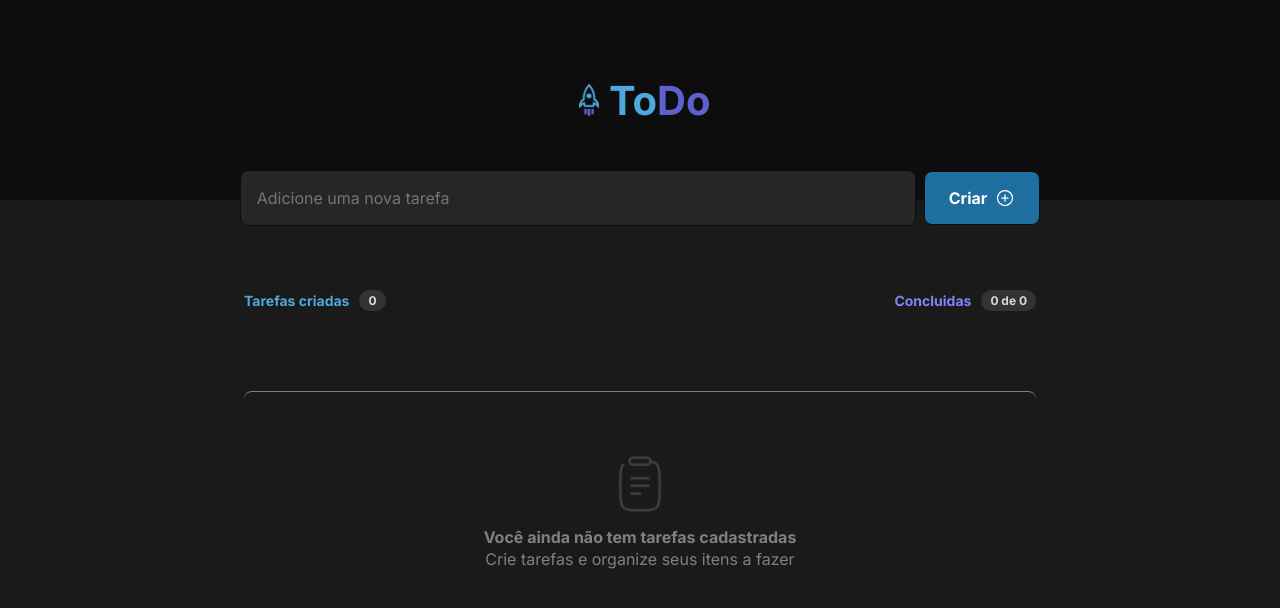
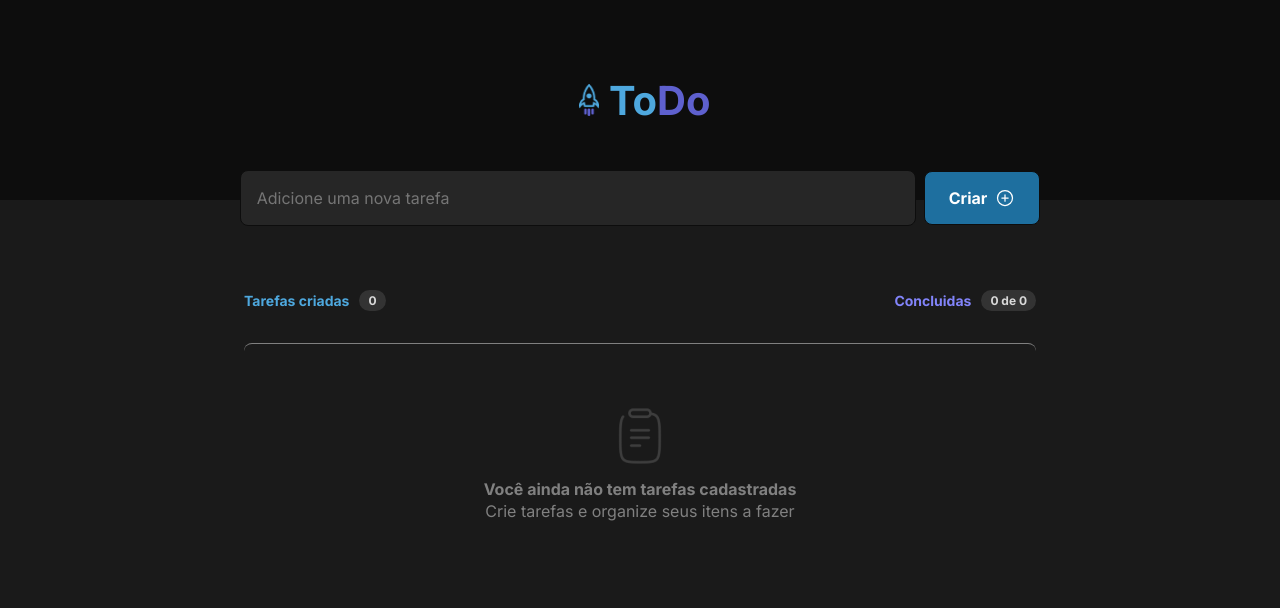
Before and after one commit to Wallison-Kauy/ToDoList, a React (Vite) app: page / in a window 1280 px wide. Shown: the top 608 px of the page. Built offline with nearby package versions, Linux system fonts and the light colour scheme.

Commit message:
adjusting layout

```diff
--- a/src/componets/TaskIsEmpety.module.css
+++ b/src/componets/TaskIsEmpety.module.css
@@ -1,5 +1,5 @@
 .taskIsEmpety{
-  margin-top: 4rem;
+  margin-top: 1rem;
   margin-bottom: 4rem;
   border-top: 1px solid var(--gray-300);
   border-radius: 8px;
```
